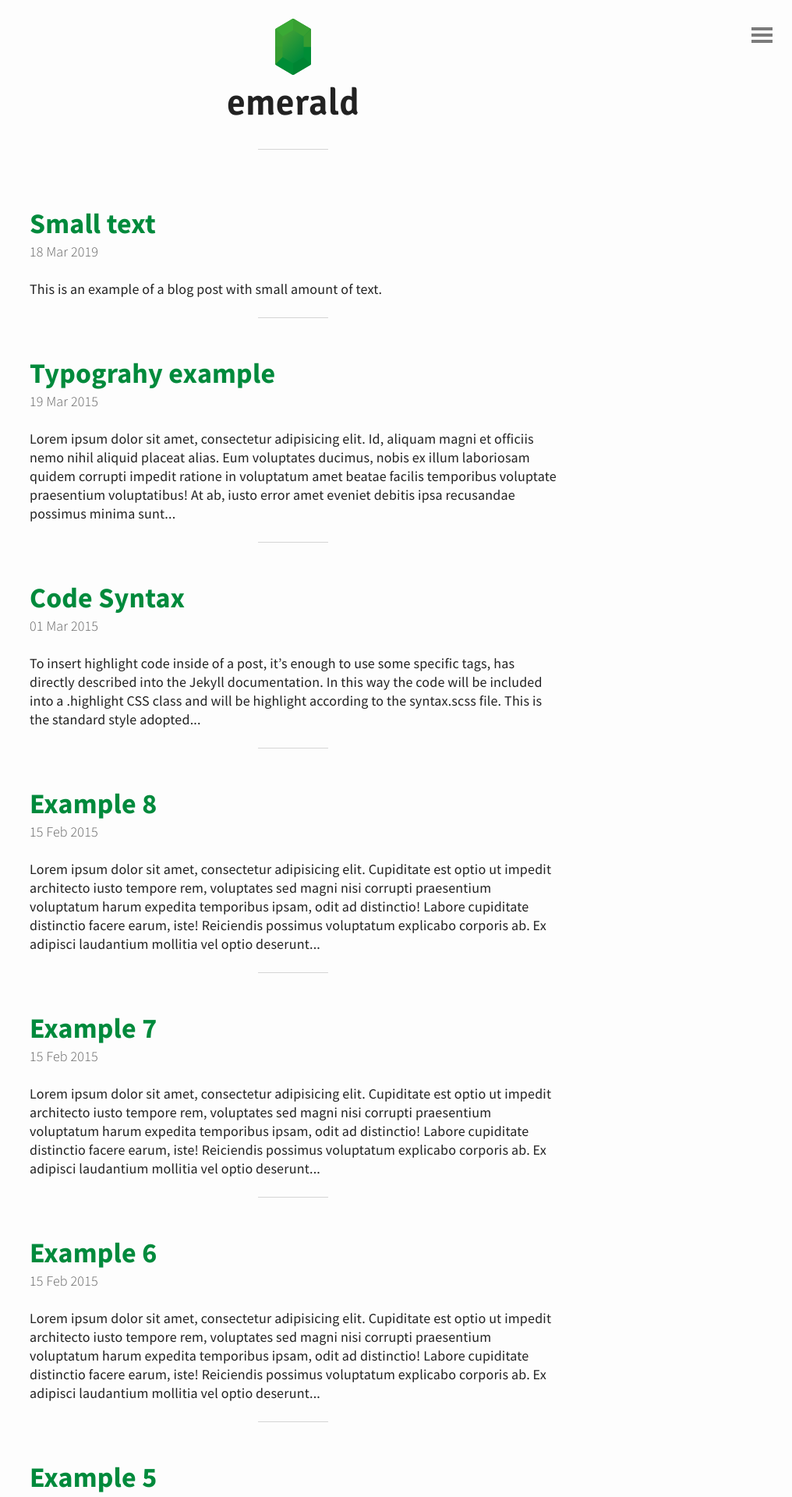
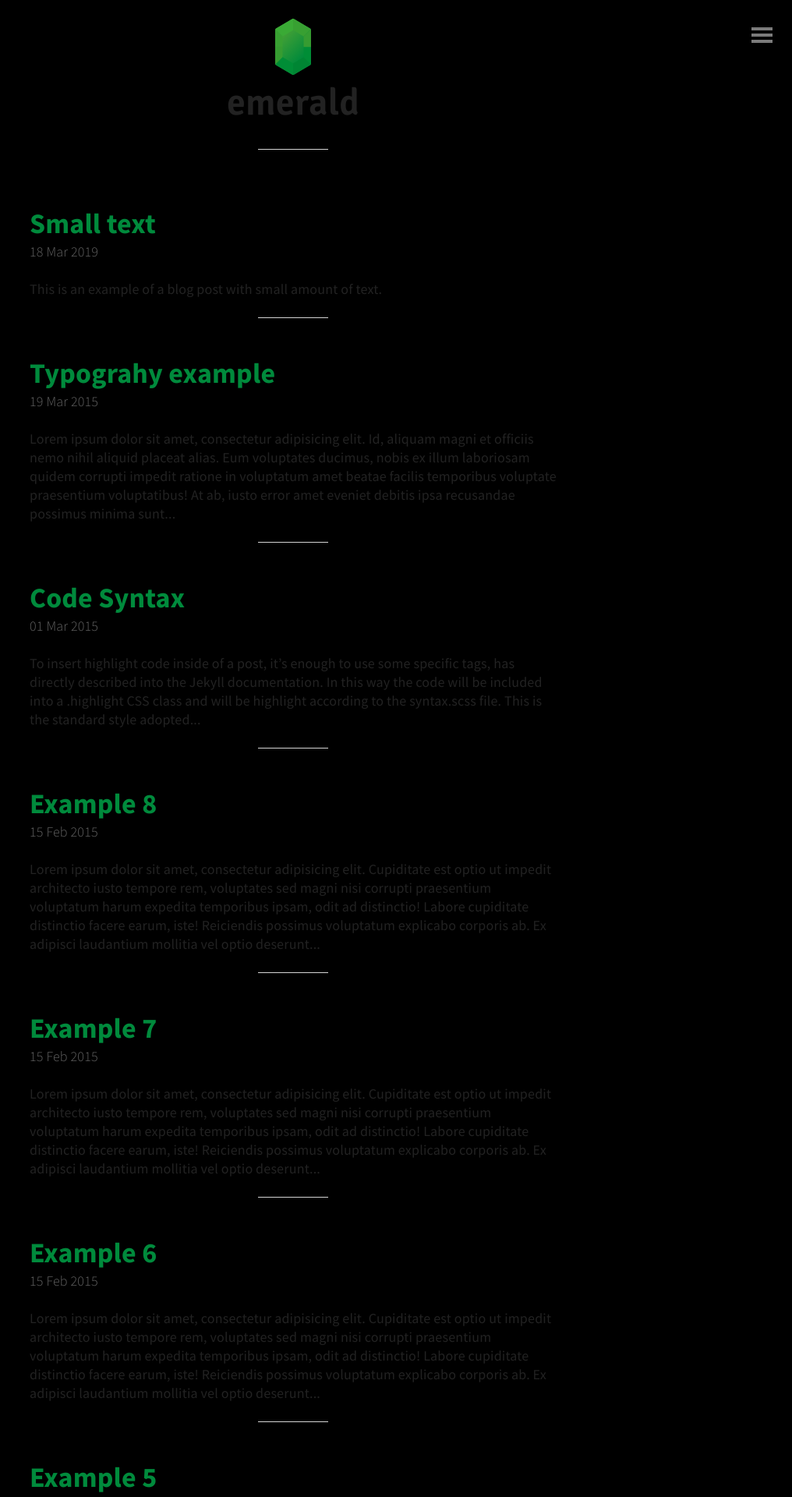
Before and after one commit to necronoftheworld/channelwebsite, a Jekyll site: the page built from index.html, in a window 1280 px wide. Shown: the top 1920 px of the page at 78% size, without its empty margins (264-1280 px from the left). Built offline with Jekyll 4.4.1, drawn with Linux system fonts in a browser that asks for light colours; the list of posts is cut into pages by our own code.

Commit message:
Update base.scss

```diff
--- a/_sass/base.scss
+++ b/_sass/base.scss
@@ -19,7 +19,7 @@ html, body, h1, h2, h3, h4, h5, h6, p, ul, ol, li, img {
 /*- Base color -*/
 
 $main-color: #008A3C;
-$background-color: #FDFDFD;
+$background-color: #000000;
 $text-color: #222222;
 
 /*- Base settings -*/
```
